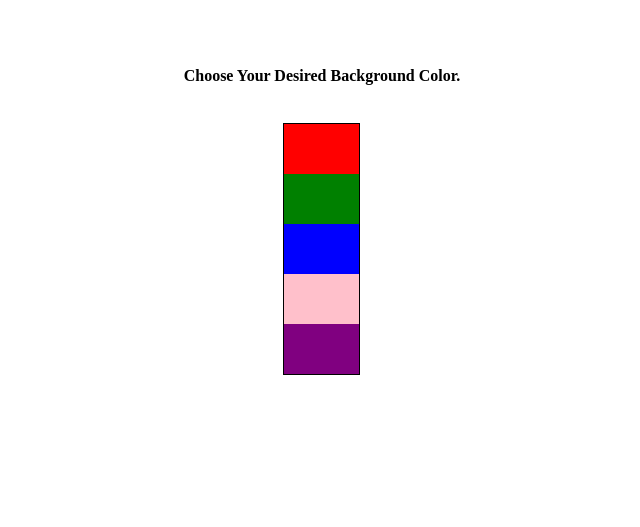
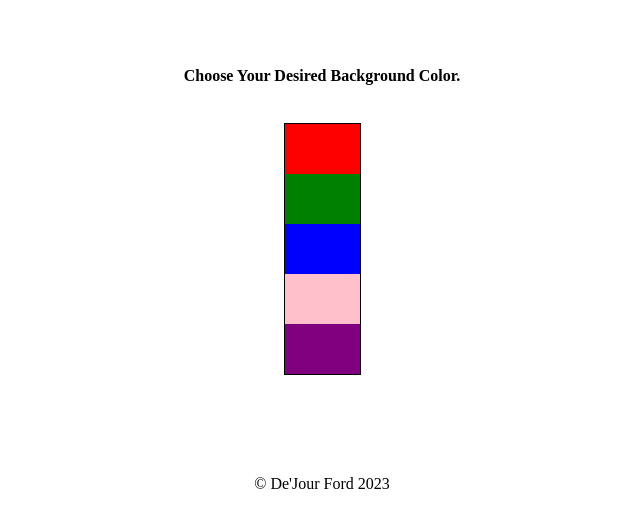
Before and after one commit to dejourford/backgroundColorPicker, a plain HTML site: page index.html in a window 1280 px wide. Shown: the part 103-630 px from the top of the page, without its empty margins (318-958 px from the left). Drawn offline with Linux system fonts and the light colour scheme.

Commit message:
create footer

```diff
--- a/index.html
+++ b/index.html
@@ -23,6 +23,7 @@
         </div>
     </main>
 
+    <footer> &copy; De'Jour Ford 2023</footer>
 </body>
 <script src="script.js"></script>
 </html>
--- a/style.css
+++ b/style.css
@@ -1,8 +1,4 @@
-body {
-    display: flex;
-    align-items: center;
-    justify-content: center;
-}
+
 
 h1 {
 
@@ -13,6 +9,12 @@ h6 {
     font-size: 16px;
 }
 
+footer {
+    display: flex;
+    align-items: center;
+    justify-content: center;
+    margin-top: 100px;
+}
 
 main {
     display: flex;
```
